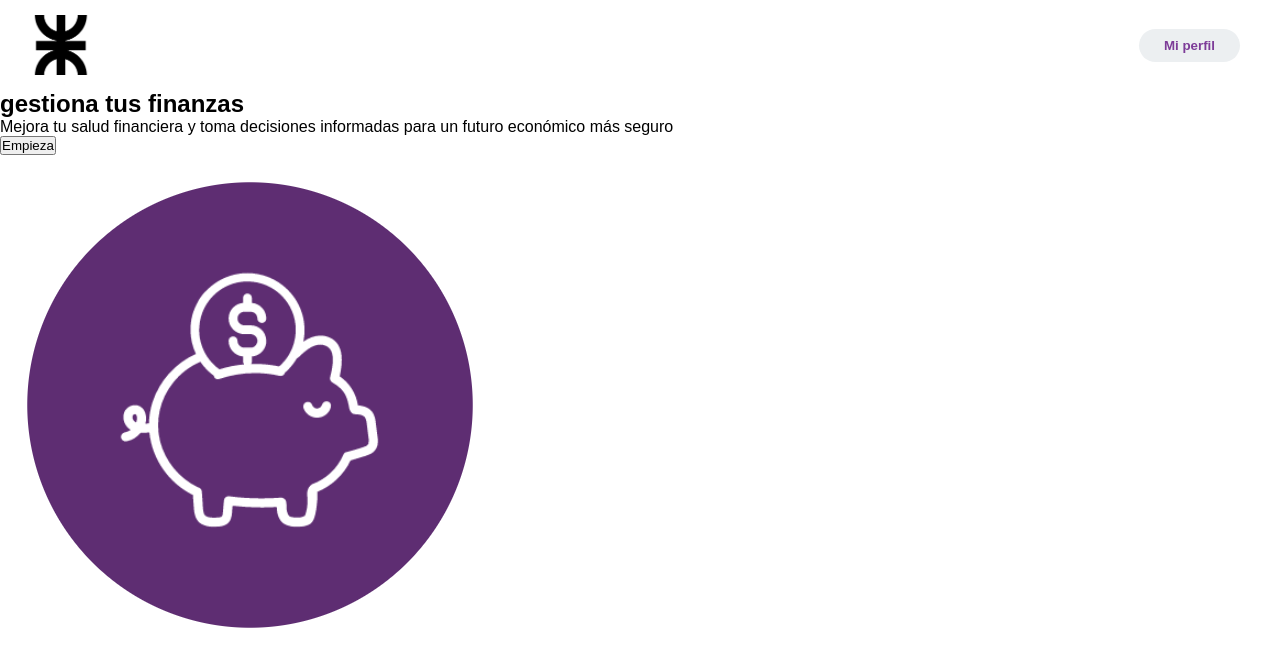
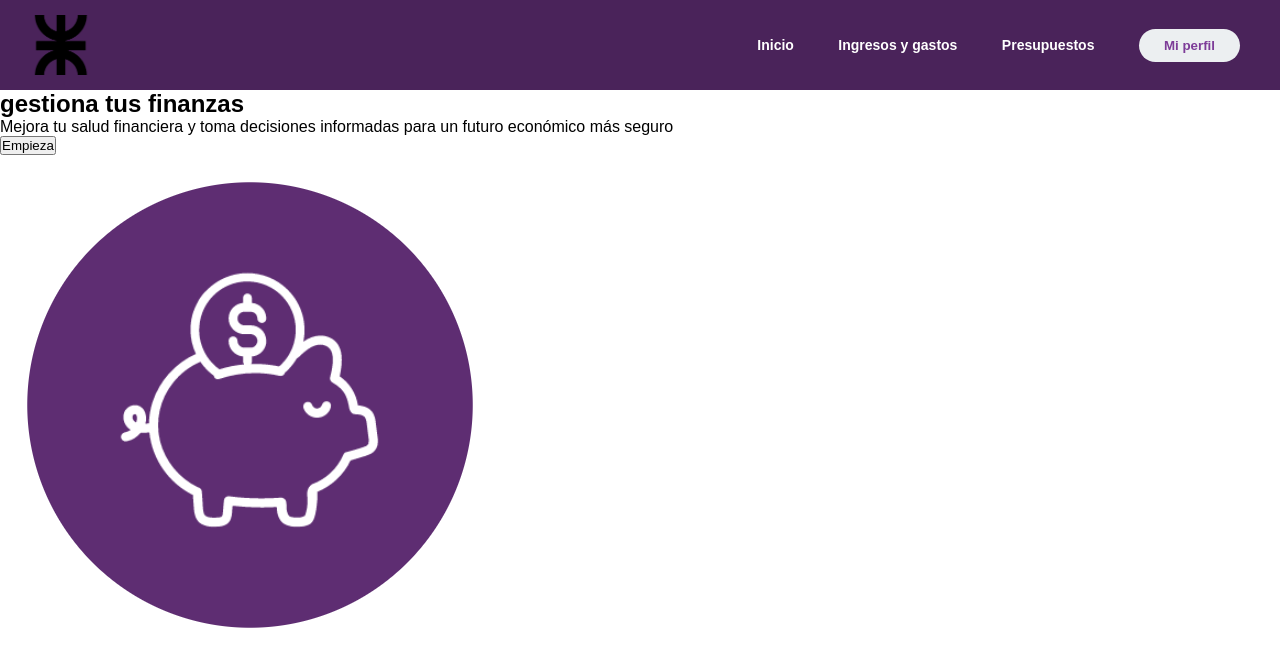
Before and after one commit to CodeStrong2023/Proyecto-Python-BrigadaBinaria, a Flask app: page / in a window 1280 px wide. Shown: the top 654 px of the page. Run offline with Flask 3, Linux system fonts and the light colour scheme; some libraries are stand-ins or nearby versions.

Commit message:
Cambios en homepage.css

```diff
--- a/crud/static/css/homepage.css
+++ b/crud/static/css/homepage.css
@@ -6,6 +6,7 @@
     font-family: sans-serif;
 }
 header{
+    background-color: rgb(74, 35, 90);
     width: 100%;
     height: 90px;
     box-sizing: border-box;
```
